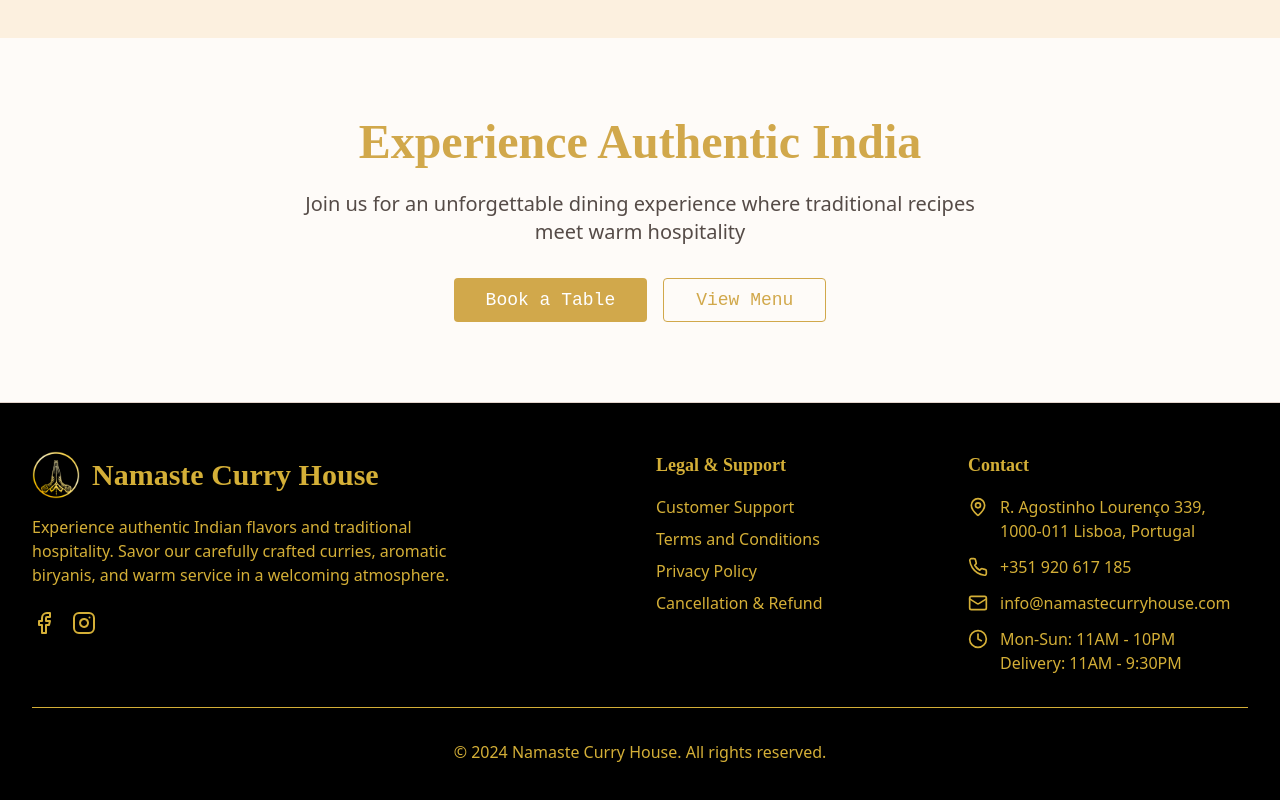
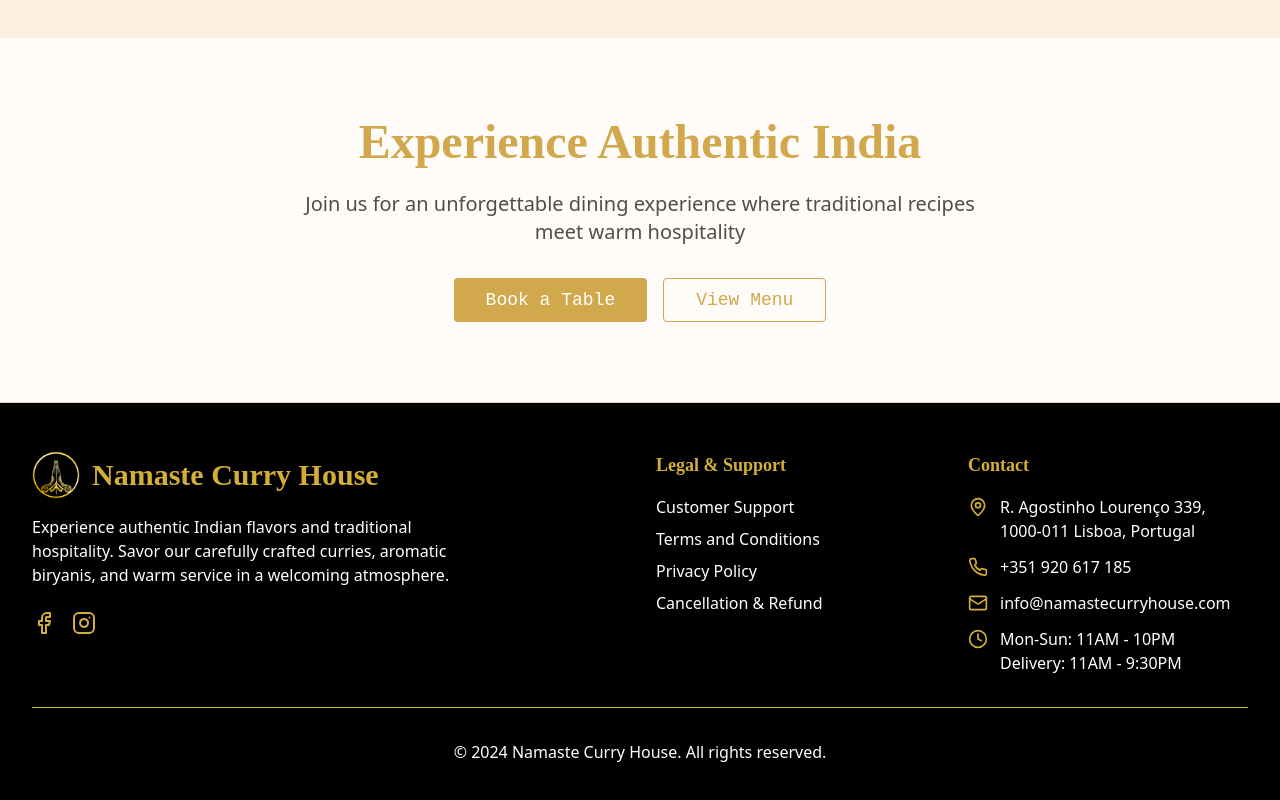
Before and after one commit to QuantumClimb/namastecurryhouse, a React (Vite) app: page / in a window 1280 px wide. Shown: the part 3902-4702 px from the top of the page. Built offline with nearby package versions, Linux system fonts and the light colour scheme; no server answers; a web font is replaced by a local one.

Commit message:
Update footer text colors to white except titles and icons

```diff
--- a/src/components/Footer.tsx
+++ b/src/components/Footer.tsx
@@ -17,7 +17,7 @@ export const Footer = () => {
               />
               <span className="text-3xl font-bold" style={{ color: '#D4AF37', fontFamily: 'Forum, serif' }}>Namaste Curry House</span>
             </div>
-            <p className="mb-6 max-w-md mx-auto md:mx-0" style={{ color: '#D4AF37' }}>
+            <p className="mb-6 max-w-md mx-auto md:mx-0 text-white">
               Experience authentic Indian flavors and traditional hospitality.
               Savor our carefully crafted curries, aromatic biryanis, and warm service in a welcoming atmosphere.
             </p>
@@ -37,10 +37,10 @@ export const Footer = () => {
           <div className="text-center md:text-left">
             <h3 className="text-lg font-semibold mb-4" style={{ color: '#D4AF37' }}>Legal & Support</h3>
             <ul className="space-y-2">
-              <li><Link to="/customer-support" className="transition-colors hover:opacity-80" style={{ color: '#D4AF37' }}>Customer Support</Link></li>
-              <li><Link to="/terms-and-conditions" className="transition-colors hover:opacity-80" style={{ color: '#D4AF37' }}>Terms and Conditions</Link></li>
-              <li><Link to="/privacy-policy" className="transition-colors hover:opacity-80" style={{ color: '#D4AF37' }}>Privacy Policy</Link></li>
-              <li><Link to="/cancellation-refund" className="transition-colors hover:opacity-80" style={{ color: '#D4AF37' }}>Cancellation & Refund</Link></li>
+              <li><Link to="/customer-support" className="text-white transition-colors hover:opacity-80">Customer Support</Link></li>
+              <li><Link to="/terms-and-conditions" className="text-white transition-colors hover:opacity-80">Terms and Conditions</Link></li>
+              <li><Link to="/privacy-policy" className="text-white transition-colors hover:opacity-80">Privacy Policy</Link></li>
+              <li><Link to="/cancellation-refund" className="text-white transition-colors hover:opacity-80">Cancellation & Refund</Link></li>
             </ul>
           </div>
 
@@ -50,19 +50,19 @@ export const Footer = () => {
             <div className="space-y-3">
               <div className="flex items-start space-x-3 justify-center md:justify-start">
                 <MapPin className="w-5 h-5 mt-0.5 flex-shrink-0" style={{ color: '#D4AF37' }} />
-                <p style={{ color: '#D4AF37' }}>R. Agostinho Lourenço 339, 1000-011 Lisboa, Portugal</p>
+                <p className="text-white">R. Agostinho Lourenço 339, 1000-011 Lisboa, Portugal</p>
               </div>
               <div className="flex items-center space-x-3 justify-center md:justify-start">
                 <Phone className="w-5 h-5 flex-shrink-0" style={{ color: '#D4AF37' }} />
-                <p style={{ color: '#D4AF37' }}>+351 920 617 185</p>
+                <p className="text-white">+351 920 617 185</p>
               </div>
               <div className="flex items-center space-x-3 justify-center md:justify-start">
                 <Mail className="w-5 h-5 flex-shrink-0" style={{ color: '#D4AF37' }} />
-                <p style={{ color: '#D4AF37' }}>info@namastecurryhouse.com</p>
+                <p className="text-white">info@namastecurryhouse.com</p>
               </div>
               <div className="flex items-start space-x-3 justify-center md:justify-start">
                 <Clock className="w-5 h-5 mt-0.5 flex-shrink-0" style={{ color: '#D4AF37' }} />
-                <div style={{ color: '#D4AF37' }}>
+                <div className="text-white">
                   <p>Mon-Sun: 11AM - 10PM</p>
                   <p>Delivery: 11AM - 9:30PM</p>
                 </div>
@@ -72,7 +72,7 @@ export const Footer = () => {
         </div>
 
         <div className="border-t mt-8 pt-8 text-center" style={{ borderColor: '#D4AF37' }}>
-          <p style={{ color: '#D4AF37' }}>
+          <p className="text-white">
             © 2024 Namaste Curry House. All rights reserved.
           </p>
         </div>
```
